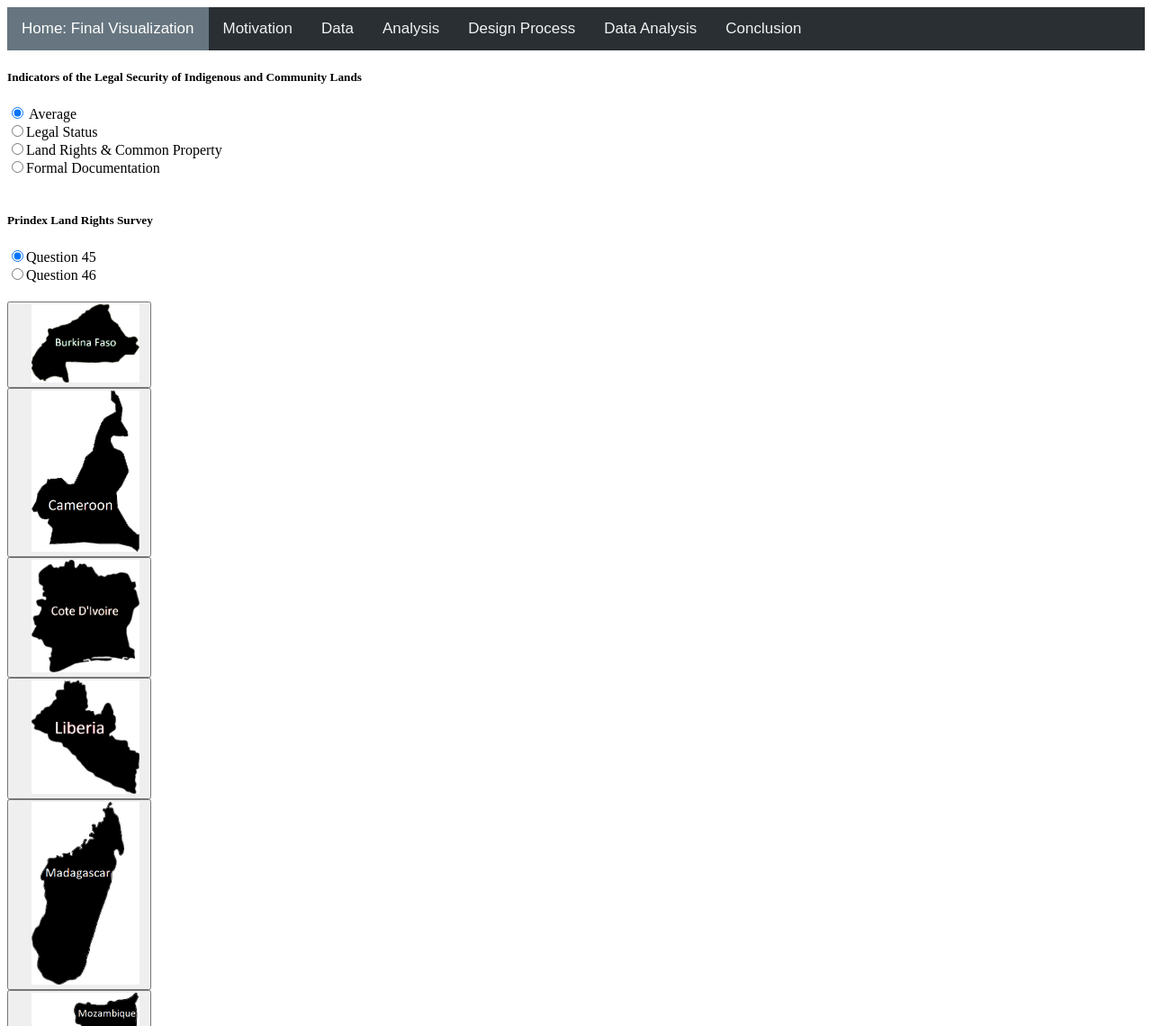
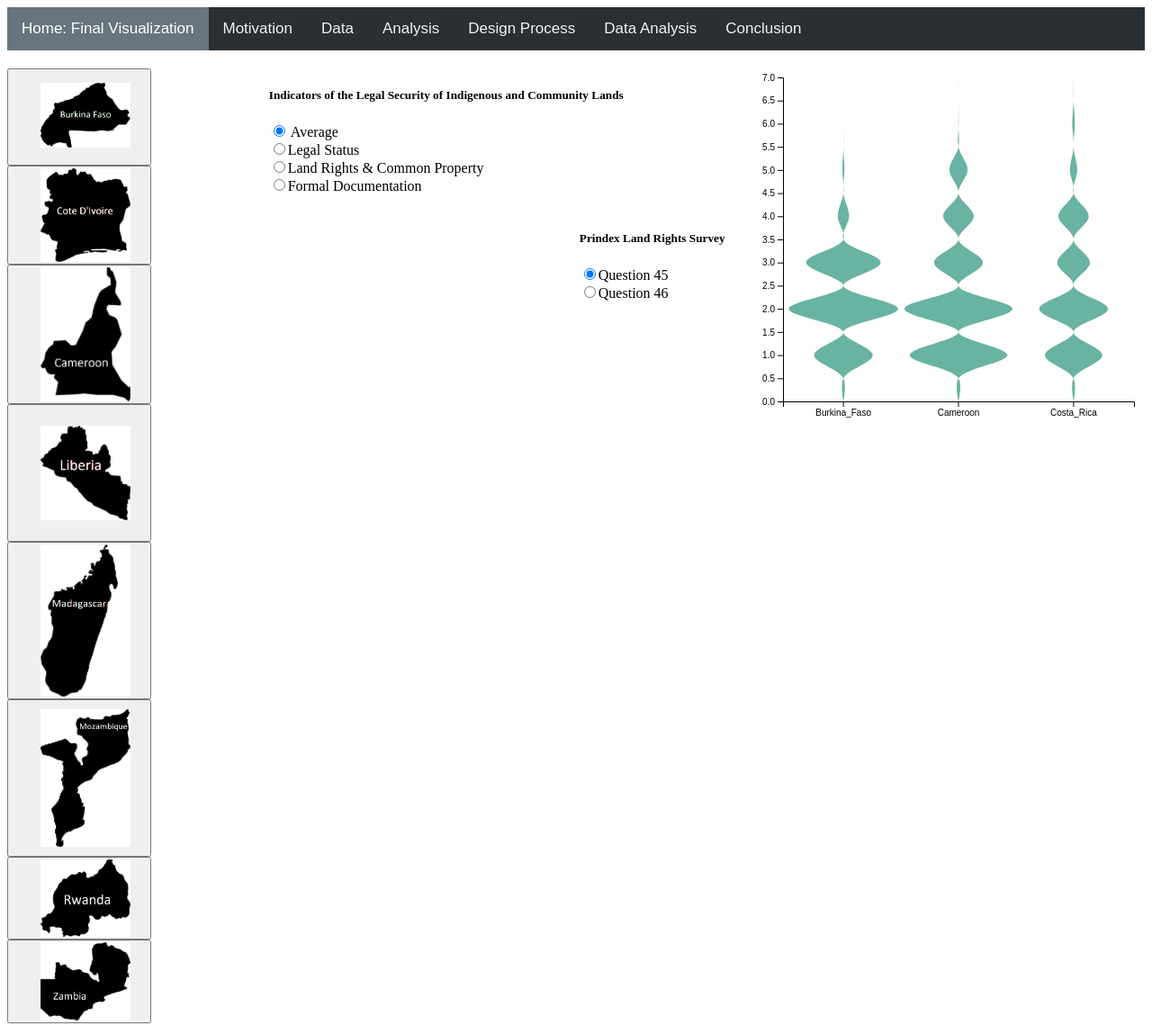
Before and after one commit to tahitihat/LTRI-visualization, a plain HTML site: page index.html in a window 1280 px wide. Shown: the top 1140 px of the page at 90% size. Drawn offline with nearby package versions, Linux system fonts and the light colour scheme.

Commit message:
changed page layout to be more horizontal. Button size unification

```diff
--- a/countries.css
+++ b/countries.css
@@ -25,9 +25,18 @@
   color: white;
 }
 
-.sidenav {
+.indicatorBox {
+  width: 40%;
+}
+
+.questionBox {
+  width: 40%;
+  x
+}
+
+.sidenavOne {
   height: 100%;
-  width: 160px;
+  width: 20%%;
   top: 20px;
   position: relative;
   z-index: 1;
@@ -35,13 +44,31 @@
   left: 0;
   overflow-x: hidden;
   padding-top: 20px;
+  padding-bottom: 20
 }
 .sidenav img {
-  width: 120px;
+  width: 100px;
   padding-left: 10px;
+  vertical-align: top;
 }
 
 .sidenav button {
   width: 160px;
   padding-left: 10px;
 }
+
+#BurkinaFaso {
+  height: 108px;
+  vertical-align: bottom;
+  padding-bottom: 5px;
+}
+
+#Liberia {
+  height: 153px;
+  vertical-align: bottom;
+}
+
+#Mozambique {
+  height: 175px;
+  vertical-align: bottom;
+}
--- a/index.html
+++ b/index.html
@@ -19,8 +19,43 @@
     <a href="./conclusion.html">Conclusion</a>
   </div>
 
+<div bigWrapper style = "padding-top: 20px;">
+
+  <div id="countries" style = "float:left; width: 23%;">
+
+  <div class="sidenav">
+    <button id="BurkinaFaso">
+      <img src="./LabeledCountries/BurkinaFaso.png" alt="Burkina Faso">
+    </button>
+    <button id="Coted_Ivoire">
+      <img src="./LabeledCountries/Coted_Ivoire.png" alt="Cote d'Ivoire">
+    </button>
+    <button id = "Cameroon">
+      <img src="./LabeledCountries/Cameroon.png" alt="Cameroon">
+    </button>
+    <button id="Liberia">
+      <img src="./LabeledCountries/Liberia.png" alt="Liberia">
+    </button>
+    <button id="Madagascar">
+      <img src="./LabeledCountries/Madagascar.png" alt="Madagascar">
+    </button>
+    <button id="Mozambique">
+      <img src="./LabeledCountries/Mozambique.png" alt="Mozambique">
+    </button>
+    <button id= "Rwanda">
+      <img src="./LabeledCountries/Rwanda.png" alt="Rwanda">
+    </button>
+    <button id="Zambia">
+      <img src="./LabeledCountries/Zambia.png" alt="Zambia">
+    </button>
+  </div>
+
+</div>
+
+
+<div id="Boxes" style = "float:left; width:42%;">
   <!-- content -->
-  <div id='indicatorBox'>
+  <div id='indicatorBox' style= "float:left; width:65;">
     <h5>Indicators of the Legal Security of Indigenous and Community Lands</h5>
     <form id="indicators">
       <input type='radio' id="average" name="mode" checked> Average<br>
@@ -30,7 +65,7 @@
     </form>
   </div>
 
-  <div id='questionBox'>
+  <div id='questionBox' style = "float:right; width:35%;">
     <h5>Prindex Land Rights Survey</h5>
     <form id="questions">
       <input type='radio' id="q45" name="mode" checked>Question 45<br>
@@ -38,37 +73,13 @@
     </form>
   </div>
 
-  <div class="sidenav">
-    <button>
-      <img src="./LabeledCountries/BurkinaFaso.png" alt="Burkina Faso">
-    </button>
-    <button>
-      <img src="./LabeledCountries/Cameroon.png" alt="Cameroon">
-    </button>
-    <button>
-      <img src="./LabeledCountries/Coted_Ivoire.png" alt="Cote d'Ivoire">
-    </button>
-    <button>
-      <img src="./LabeledCountries/Liberia.png" alt="Liberia">
-    </button>
-    <button>
-      <img src="./LabeledCountries/Madagascar.png" alt="Madagascar">
-    </button>
-    <button>
-      <img src="./LabeledCountries/Mozambique.png" alt="Mozambique">
-    </button>
-    <button>
-      <img src="./LabeledCountries/Rwanda.png" alt="Rwanda">
-    </button>
-    <button>
-      <img src="./LabeledCountries/Zambia.png" alt="Zambia">
-    </button>
-  </div>
+</div>
 
 
+  <div id="violin" style = "float:right; width:35%;"></div>
+  <script src='violin.js'></script>
 
-  <div id="violin"></div>
-  <script src='violin.js'></script>
+</div>
 
 </body>
 
```
